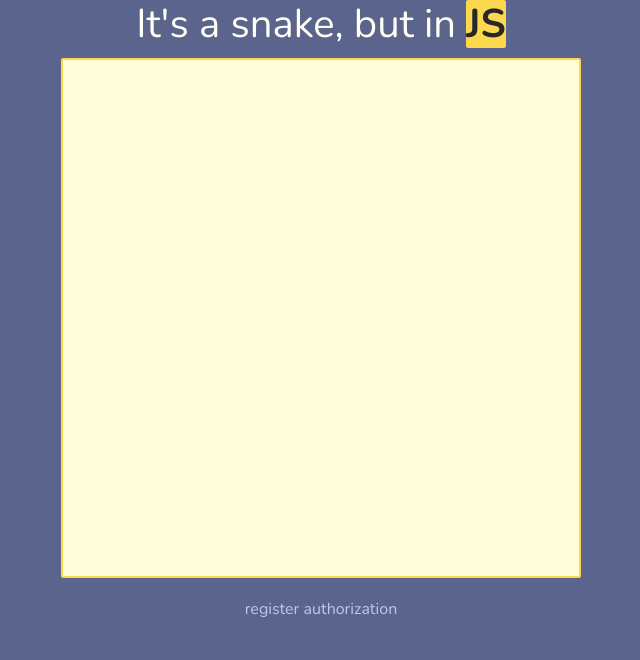
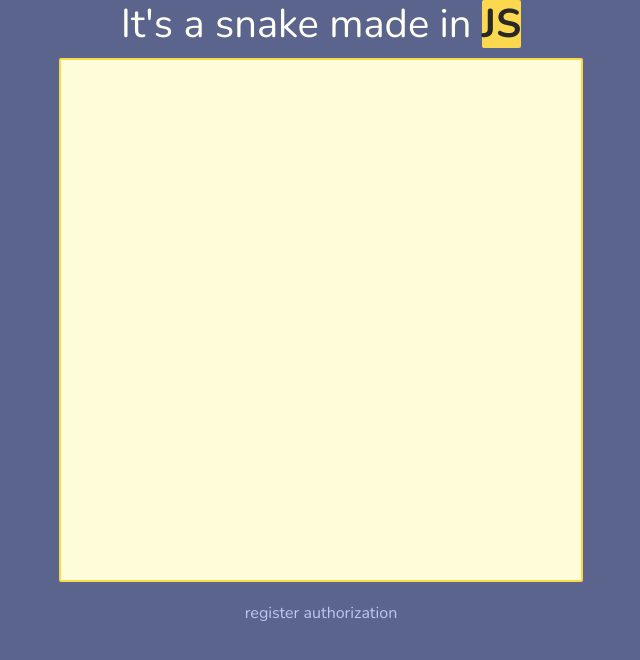
Before and after one commit to emptybutton/JavaScript-snake, a Flask app: page / in a window 1280 px wide. Shown: the top 660 px of the page, without its empty margins (319-959 px from the left). Run offline with Flask 2, Linux system fonts and the light colour scheme.

Commit message:
Slightly improved main page

```diff
--- a/static/css/style.css
+++ b/static/css/style.css
@@ -74,12 +74,11 @@ button:active {
 
 .game-window {
   background-color: #fffdd9;
-  width: 520px;
-  height: 520px;
+  width: 524px;
+  height: 524px;
   border: solid 2px #fcd84e;
   border-radius: 2px;
   display: inline-block;
-
 }
 
 .game-cell {
--- a/static/js/game.js
+++ b/static/js/game.js
@@ -21,9 +21,7 @@ class HtmlManager {
   }
 
   get size() {
-    let styleAtr = this.htmlObject.getBoundingClientRect();
-    let size = [styleAtr.width, styleAtr.height];
-    return size;
+    return [this.htmlObject.clientWidth, this.htmlObject.clientWidth];
   }
 }
 
--- a/templates/index.html
+++ b/templates/index.html
@@ -4,7 +4,7 @@
 
 {% block body %}
 <header>
-  <h1>It's a snake, but in <span class="js-text">JS</span></h1>
+  <h1>It's a snake made in <span class="js-text">JS</span></h1>
 </header>
 <main>
   <noscript>JavaScript is disabled. Turn it on :(</noscript>
```
